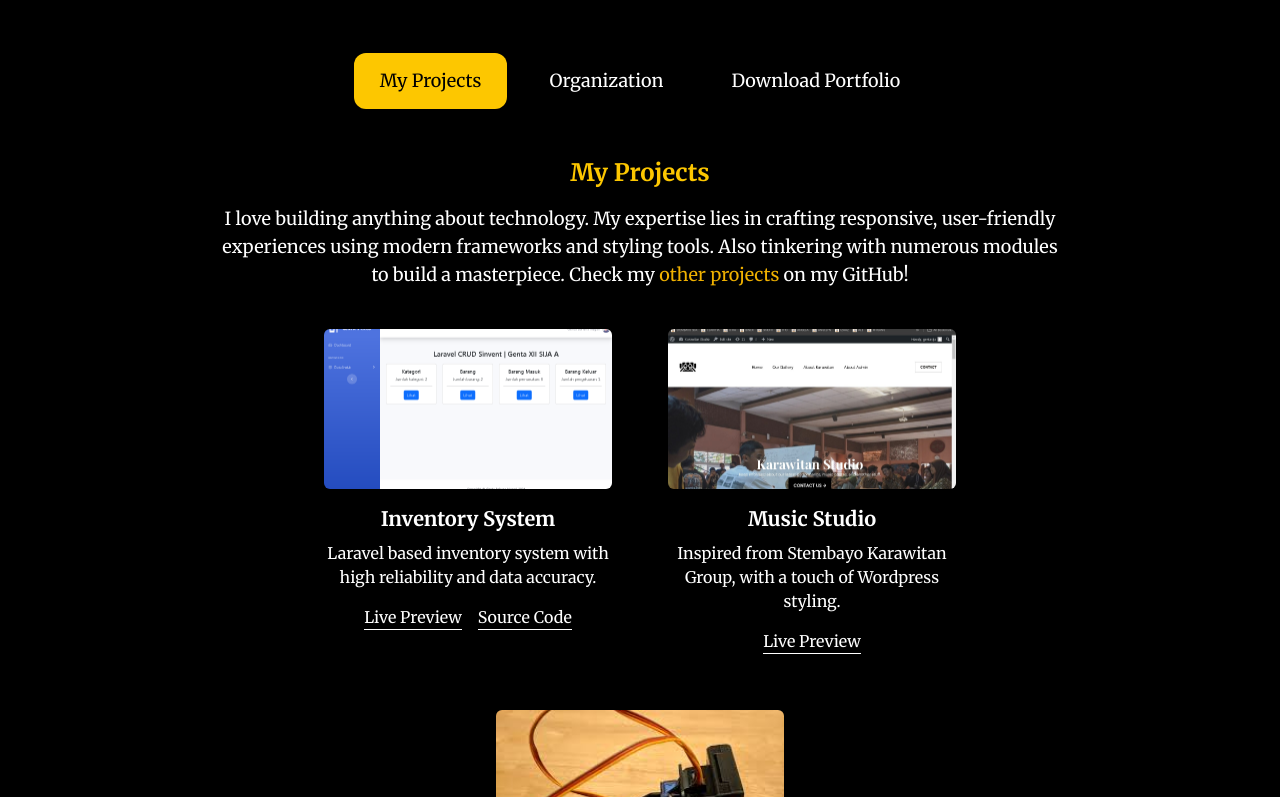
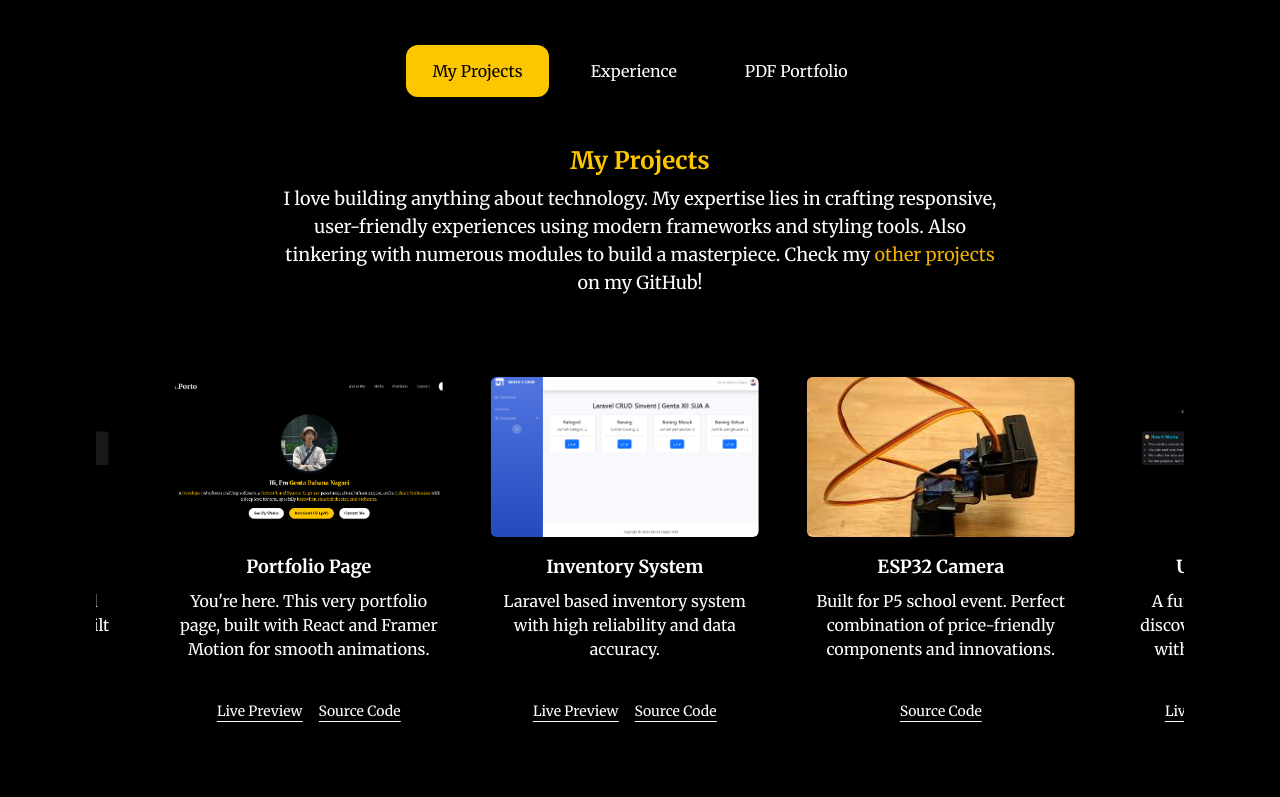
Before and after one commit to genta-bahana-nagari/portfolio-page, a React (Vite) app: page / in a window 1280 px wide. Shown: the part 2023-2820 px from the top of the page. Built offline with nearby package versions, Linux system fonts and the light colour scheme; a web font is replaced by a local one.

Commit message:
fix: finalize revisions

```diff
--- a/src/components/Porto.jsx
+++ b/src/components/Porto.jsx
@@ -8,13 +8,15 @@ import OSIS_SMP from "/src/assets/images/OSIS_SMP.png";
 import Sinvent from "/src/assets/images/Sinvent.png";
 import Studio from "/src/assets/images/Studio.jpg";
 import esp_cam from "/src/assets/images/esp_cam.jpg";
+import FactsClub from "/src/assets/images/Facts-Club.png";
+import PortoPage from "/src/assets/images/PortoPage.png";
 
 const portfolioItems = [
   {
     title: "My Projects",
     description: (
       <>
-        I love building anything about technology. My expertise lies in crafting
+        I love building anything about technology. My expertise lies in crafting{" "}
         responsive, user-friendly experiences using modern frameworks and
         styling tools. Also tinkering with numerous modules to build a
         masterpiece. Check my{" "}
@@ -23,14 +25,29 @@ const portfolioItems = [
           href="https://github.com/genta-bahana-nagari"
           target="_blank"
           rel="noopener noreferrer"
-          className="text-white hover:text-yellow-500 hover:underline transition-all duration-200"
+          className="text-white break-all hover:text-yellow-500 hover:underline transition-all duration-200"
         >
           my GitHub!
         </a>
       </>
     ),
+
     component: "ProjectCard",
     items: [
+      {
+        name: "Useless Facts Club",
+        desc: "A fun space for sharing and discovering useless facts, built with Next.js, Tailwind, and Postgres.",
+        image: FactsClub,
+        previewLink: "https://useless-facts-club.vercel.app/",
+        codeLink: "https://github.com/genta-bahana-nagari/useless-facts-club",
+      },
+      {
+        name: "Portfolio Page",
+        desc: "You're here. This very portfolio page, built with React and Framer Motion for smooth animations.",
+        image: PortoPage,
+        previewLink: "#",
+        codeLink: "https://github.com/genta-bahana-nagari/my-portfolio",
+      },
       {
         name: "Inventory System",
         desc: "Laravel based inventory system with high reliability and data accuracy.",
@@ -38,13 +55,13 @@ const portfolioItems = [
         previewLink: "https://sinvent.gentabahana.me",
         codeLink: "https://github.com/genta-bahana-nagari/sinvent24",
       },
-      {
-        name: "Music Studio",
-        desc: "Inspired from Stembayo Karawitan Group, with a touch of Wordpress styling.",
-        image: Studio,
-        previewLink: "https://studio.gentabahana.me",
-        codeLink: null,
-      },
+      // {
+      //   name: "Music Studio",
+      //   desc: "Inspired from Stembayo Karawitan Group, with a touch of Wordpress styling.",
+      //   image: Studio,
+      //   previewLink: null,
+      //   codeLink: null,
+      // },
       {
         name: "ESP32 Camera",
         desc: "Built for P5 school event. Perfect combination of price-friendly components and innovations.",
@@ -55,11 +72,19 @@ const portfolioItems = [
     ],
   },
   {
-    title: "Organization",
+    title: "Experience",
     description:
       "Beyond coding, I’m passionate about teamwork and leadership. I’ve played an active role in cultural organizations and student councils, where I’ve led initiatives that spark creativity, strengthen collaboration, and bring people together. Whether it's preserving traditions or driving impactful projects, I love working with teams to turn ideas into reality!",
     component: "OrganizationCard",
     items: [
+      {
+        name: "PT Gamatechno Indonesia - Intern",
+        year: "2025-Present",
+        role: "Fullstack Engineer Intern",
+        what_i_do:
+          "Worked with clients to build and maintain websites, focusing on performance and accessibility.",
+        image: null,
+      },
       {
         name: "PAKS Stembayo",
         year: "2023-2024",
@@ -87,8 +112,9 @@ const portfolioItems = [
     ],
   },
   {
-    title: "Download Portfolio",
-    description: "You can check the other stuff in PDF format here.",
+    title: "PDF Portfolio",
+    description:
+      "You’ll find the rest of the materials in this PDF—have a nice tour!",
     component: "DownloadPortfolio",
     items: [],
   },
@@ -101,17 +127,18 @@ const Porto = () => {
   return (
     <div
       id="porto"
-      className="scroll-mt-20 py-10 bg-black text-white text-center"
+      className="scroll-mt-20 py-10 bg-black text-white text-center overflow-x-hidden w-screen max-w-full"
     >
-      <h2 className="text-4xl font-bold mb-12 text-white">Genta's Portfolio</h2>
-
+      <h2 className="text-3xl sm:text-4xl font-bold mb-10">
+        Genta's Portfolio
+      </h2>
       {/* Tabs */}
-      <div className="flex flex-wrap justify-center gap-4 mb-6 px-4">
+      <div className="flex flex-wrap justify-center gap-3 sm:gap-4 mb-6 px-4">
         {portfolioItems.map((item, index) => (
           <button
             key={index}
             onClick={() => setSelectedCategory(index)}
-            className={`px-6 py-3 rounded-xl text-lg font-medium transition border-2
+            className={`px-4 sm:px-6 py-2 sm:py-3 rounded-xl text-sm sm:text-base font-medium transition border-2
               border-transparent hover:border-yellow-400 cursor-pointer ${
                 selectedCategory === index
                   ? "bg-yellow-400 text-black"
@@ -122,23 +149,21 @@ const Porto = () => {
           </button>
         ))}
       </div>
-
       {/* Card Section */}
       <motion.div
         key={selectedCategory}
-        className="w-full md:max-w-4xl mx-auto p-6 bg-black text-white rounded-lg shadow-lg"
+        className="w-full max-w-6xl mx-auto px-4 sm:px-6 md:px-8 py-6 bg-black text-white rounded-lg shadow-lg overflow-hidden"
         initial={{ opacity: 0, y: 20 }}
         animate={{ opacity: 1, y: 0 }}
         transition={{ duration: 0.5 }}
       >
-        <h3 className="text-2xl font-semibold mb-4 text-yellow-400">
+        <h3 className="text-xl sm:text-2xl font-semibold mb-2 text-yellow-400">
           {selectedData.title}
         </h3>
-        <p className="text-sm md:text-lg text-white mb-6">
+        <div className="text-sm sm:text-base md:text-lg text-white mb-6 max-w-3xl mx-auto md:px-4 px-2 text-center overflow-hidden">
           {selectedData.description}
-        </p>
-
-        {/* Card Items */}
+        </div>
+        {/* Cards */}
         {selectedData.component === "DownloadPortfolio" ? (
           <div className="flex justify-center">
             <a
@@ -146,20 +171,32 @@ const Porto = () => {
               target="_blank"
               download="Genta_Portfolio.pdf"
               className="px-6 py-3 bg-yellow-400 text-black font-semibold rounded-lg shadow-lg
-              hover:bg-yellow-500 transition-all hover:scale-115"
+                      hover:bg-yellow-500 transition-all hover:scale-115"
             >
               Download Here
             </a>
           </div>
+        ) : selectedData.component === "ProjectCard" ? (
+          <div className="relative w-full overflow-hidden bg-black py-10">
+            <div className="marquee-track flex whitespace-nowrap">
+              {/* Repeat the content twice for seamless loop */}
+              {[...selectedData.items, ...selectedData.items].map(
+                (item, index) => (
+                  <div
+                    key={index}
+                    className="project-slide w-[250px] sm:w-[300px] flex-shrink-0 mx-2"
+                  >
+                    <ProjectCard {...item} />
+                  </div>
+                )
+              )}
+            </div>
+          </div>
         ) : (
-          <div className="flex flex-wrap justify-center gap-6">
-            {selectedData.items.map((item, index) =>
-              selectedData.component === "ProjectCard" ? (
-                <ProjectCard key={index} {...item} />
-              ) : (
-                <OrganizationCard key={index} {...item} />
-              )
-            )}
+          <div className="flex flex-wrap justify-center gap-4 sm:gap-6">
+            {selectedData.items.map((item, index) => (
+              <OrganizationCard key={index} {...item} />
+            ))}
           </div>
         )}
       </motion.div>
--- a/src/components/porto_cards/ProjectCards.jsx
+++ b/src/components/porto_cards/ProjectCards.jsx
@@ -3,8 +3,8 @@ import { motion } from "framer-motion";
 const ProjectCard = ({ name, desc, image, previewLink, codeLink }) => {
   return (
     <motion.div
-      className="p-4 bg-black text-white flex flex-col shadow-lg w-80 rounded-lg"
-      initial={{ scale: 0.9, opacity: 0 }}
+      className="flex flex-col justify-between bg-black text-white p-4 shadow-lg rounded-lg h-full w-full"
+      initial={{ scale: 0.95, opacity: 0 }}
       animate={{ scale: 1, opacity: 1 }}
       transition={{ duration: 0.5 }}
     >
@@ -12,18 +12,24 @@ const ProjectCard = ({ name, desc, image, previewLink, codeLink }) => {
         <img
           src={image}
           alt={name}
-          className="h-40 w-full object-cover rounded-md mb-4"
+          className="h-36 sm:h-40 w-full object-cover rounded-md mb-4"
         />
       )}
-      <h4 className="text-xl font-semibold">{name}</h4>
-      {desc && <p className="text-white mt-2">{desc}</p>}
-      <div className="mt-4 flex items-center justify-center space-x-4">
+
+      <div className="flex flex-col flex-grow">
+        <h4 className="text-base sm:text-lg font-semibold">{name}</h4>
+        <p className="text-sm sm:text-base mt-2 text-wrap break-words">
+          {desc}
+        </p>
+      </div>
+
+      <div className="mt-4 flex flex-wrap justify-center gap-4">
         {previewLink && (
           <a
             href={previewLink}
             target="_blank"
             rel="noopener noreferrer"
-            className="text-white border-b border-white hover:text-gray-300"
+            className="text-white text-sm border-b border-white hover:text-yellow-400"
           >
             Live Preview
           </a>
@@ -33,7 +39,7 @@ const ProjectCard = ({ name, desc, image, previewLink, codeLink }) => {
             href={codeLink}
             target="_blank"
             rel="noopener noreferrer"
-            className="text-white border-b border-white hover:text-gray-300"
+            className="text-white text-sm border-b border-white hover:text-yellow-400"
           >
             Source Code
           </a>
```
